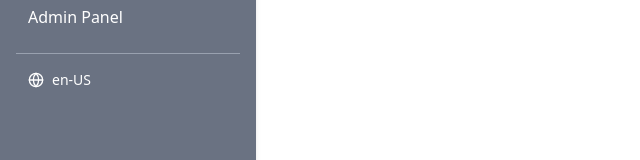
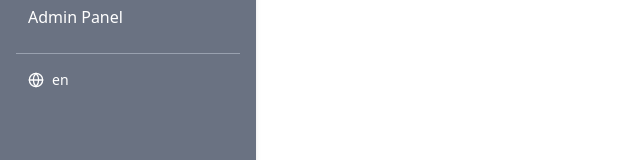
Before and after one commit to ilcann/infrawatch, a React (Vite) app in the folder apps/web/: page / in a window 1280 px wide. Shown: the part 211-371 px from the top of the page, without its empty margins (0-640 px from the left). Built offline with nearby package versions, Linux system fonts and the light colour scheme.

Commit message:
fix(LanguageToggle): update language state initialization to use base language

```diff
--- a/apps/web/src/components/ui/Sidebar/LanguageToggle.tsx
+++ b/apps/web/src/components/ui/Sidebar/LanguageToggle.tsx
@@ -4,7 +4,7 @@ import { Globe } from 'lucide-react';
 
 export default function LanguageToggle() {
   const { i18n } = useTranslation();
-  const [language, setLanguage] = useState(i18n.language);
+  const [language, setLanguage] = useState(i18n.language.split('-')[0]);
 
   const toggleLanguage = () => {
     const newLanguage = language === 'en' ? 'tr' : 'en';
```
